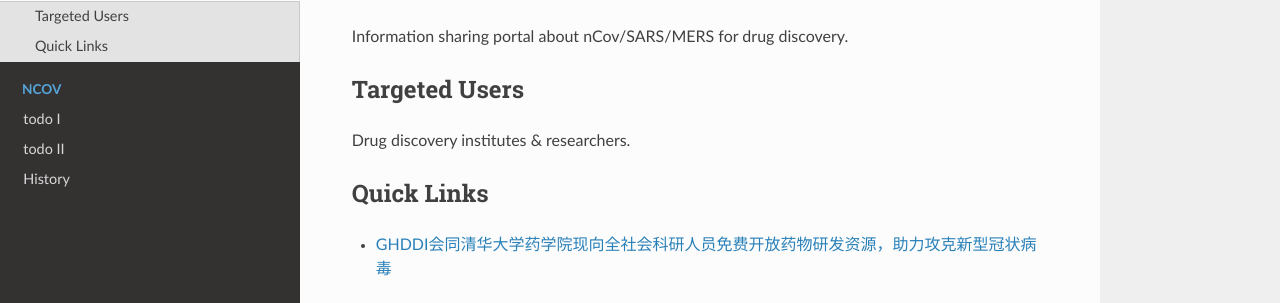
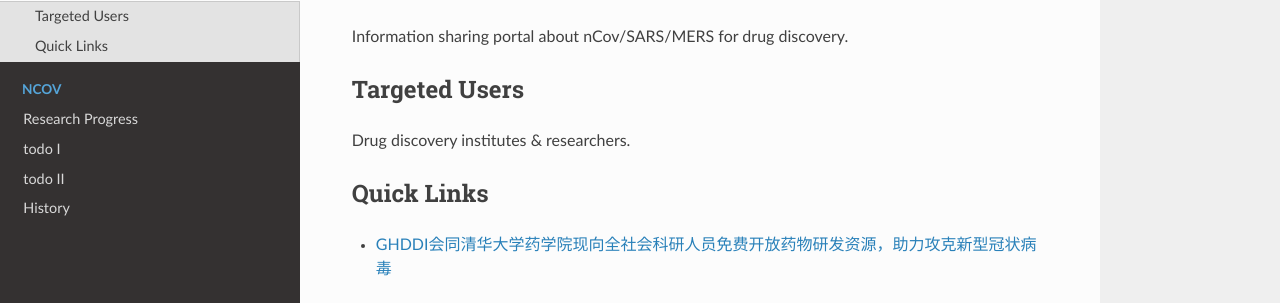
Before and after one commit to GHDDI-AILab/Targeting2019-nCoV, an MkDocs documentation site: the page built from docs/index.md, in a window 1280 px wide. Shown: the part 135-438 px from the top of the page. Built offline with MkDocs 1.6.1, drawn with Linux system fonts in a browser that asks for light colours; nearby versions of some CDN libraries.

Commit message:
updated yml with research progress page

```diff
--- a/mkdocs.yml
+++ b/mkdocs.yml
@@ -11,6 +11,7 @@ extra_javascript:
 nav:
     - Home: index.md
     - nCov:
+      - Research Progress: research_progress.md
       - todo I: todo_I.md
       - todo II: todo_II.md
     - History: history.md
```
